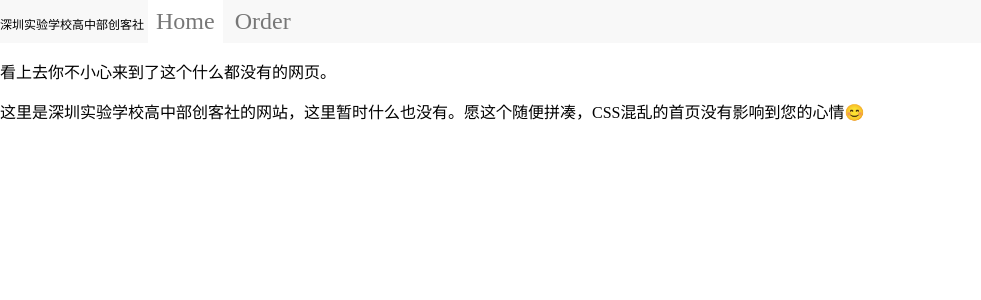
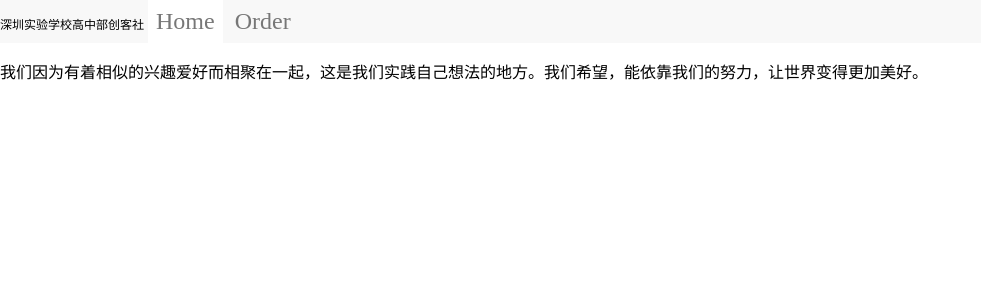
Before and after one commit to szes-maker/szes-maker.github.io, a Jekyll site: the page built from index.md, in a window 1280 px wide. Shown: the top 300 px of the page, without its empty margins (0-981 px from the left). Built offline with Jekyll 4.4.1, drawn with Linux system fonts in a browser that asks for light colours.

Commit message:
unlock the homepage, do some preliminary cleaning

```diff
--- a/index.md
+++ b/index.md
@@ -3,6 +3,4 @@ layout: default
 title: 深圳实验学校高中部创客社
 ---
 
-看上去你不小心来到了这个什么都没有的网页。
-
-这里是深圳实验学校高中部创客社的网站，这里暂时什么也没有。愿这个随便拼凑，CSS混乱的首页没有影响到您的心情😊
+我们因为有着相似的兴趣爱好而相聚在一起，这是我们实践自己想法的地方。我们希望，能依靠我们的努力，让世界变得更加美好。
```
